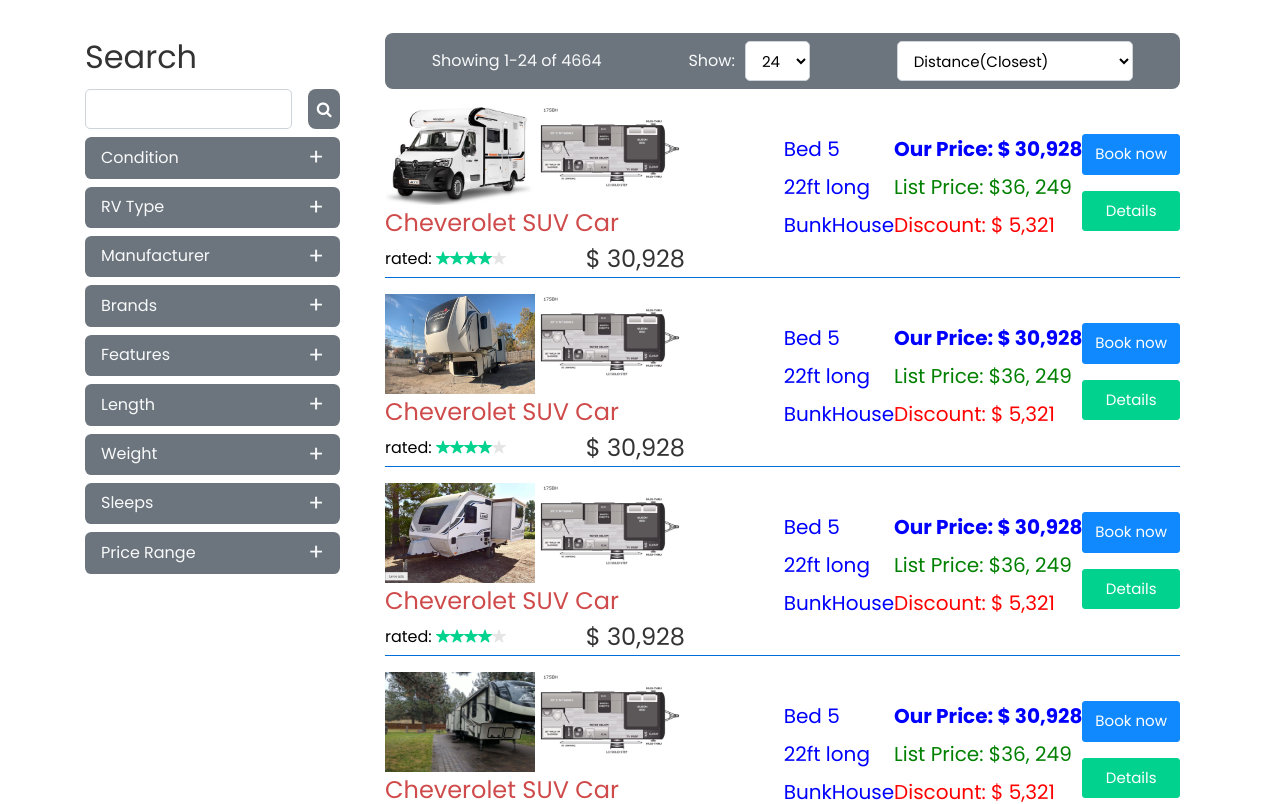
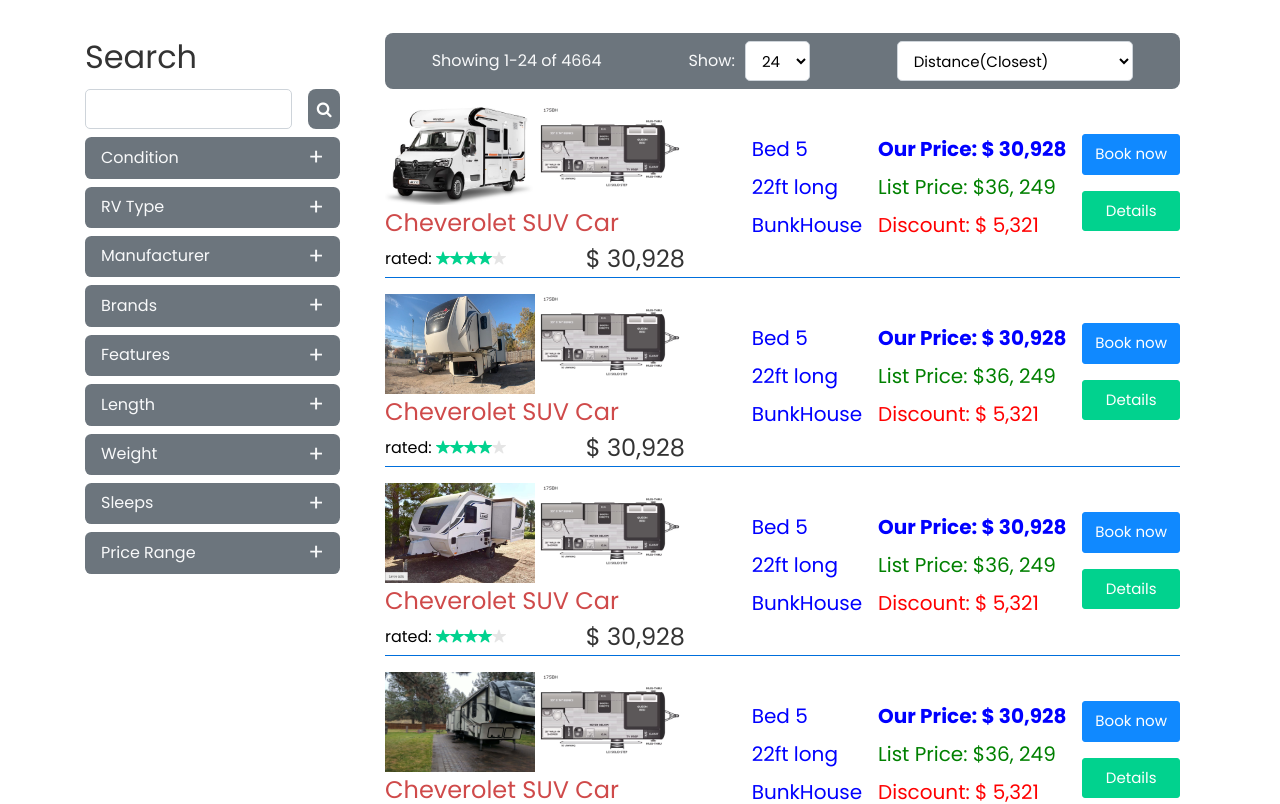
Before and after one commit to codebeast0420/car-rental-zepbo, a Next.js app: page /inventory in a window 1280 px wide. Shown: the part 1202-2006 px from the top of the page. Built offline with nearby package versions, Linux system fonts and the light colour scheme.

Commit message:
rv item margin fix

```diff
--- a/src/components/inventory/RVItem.tsx
+++ b/src/components/inventory/RVItem.tsx
@@ -34,12 +34,12 @@
 					<h5 style={{color: 'blue'}}>22ft long</h5>
 					<h5 style={{color: 'blue'}}>BunkHouse</h5>
 				</div>
-				<div>
+				<div className='ml-3'>
 					<h5 style={{color: 'blue'}}><strong>Our Price: $ 30,928</strong></h5>
 					<h5 style={{color: 'green'}}>List Price: $36, 249</h5>
 					<h5 style={{color: 'red'}}>Discount: $ 5,321</h5>
 				</div>
-				<div>
+				<div className='ml-3'>
 					<p className="d-flex flex-column mb-0 d-block">
 						<a href="#" className="btn btn-primary py-2">Book now</a>
 						<a href="#" className="btn btn-secondary py-2 mt-3">Details</a>
```
